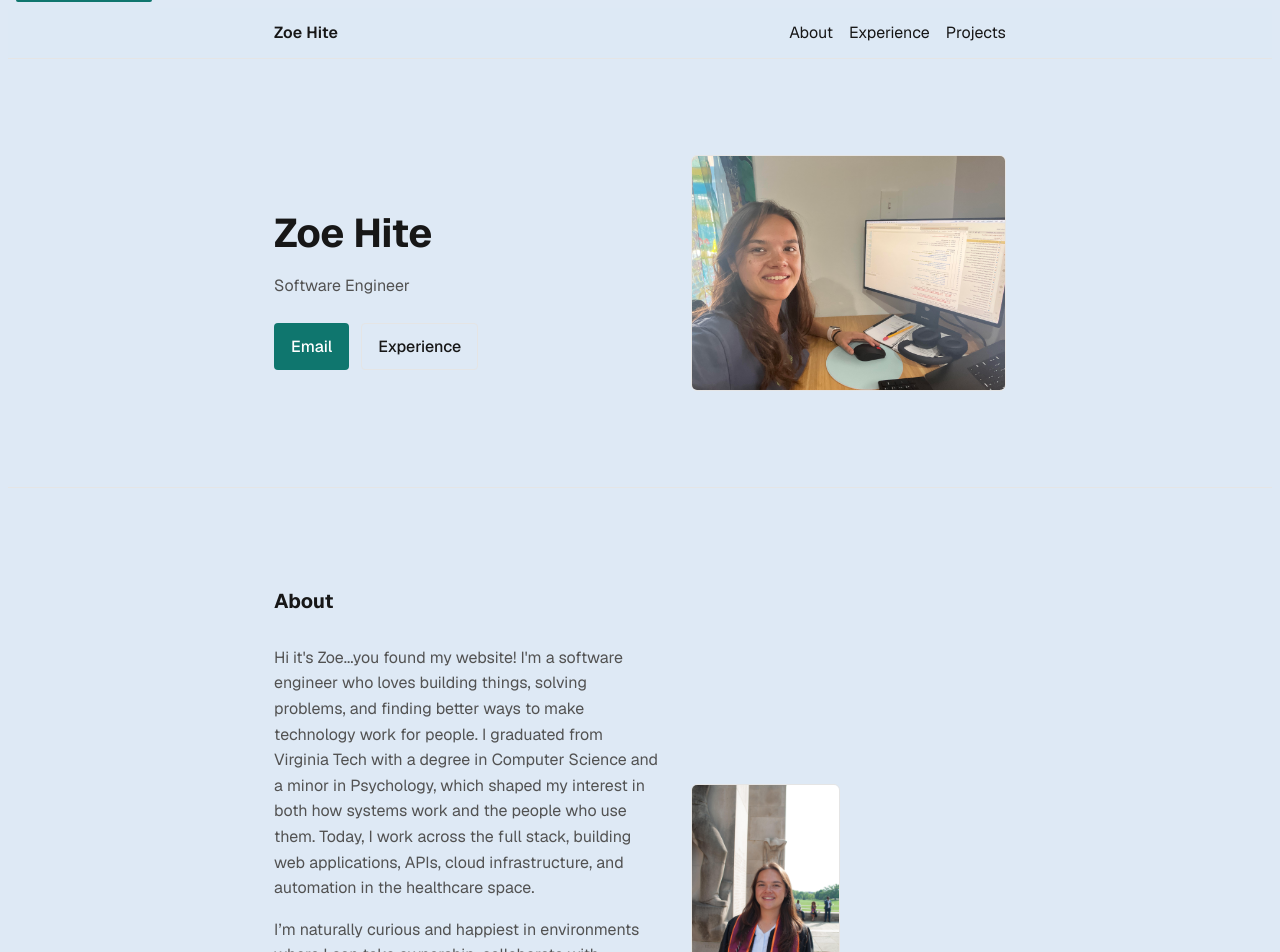
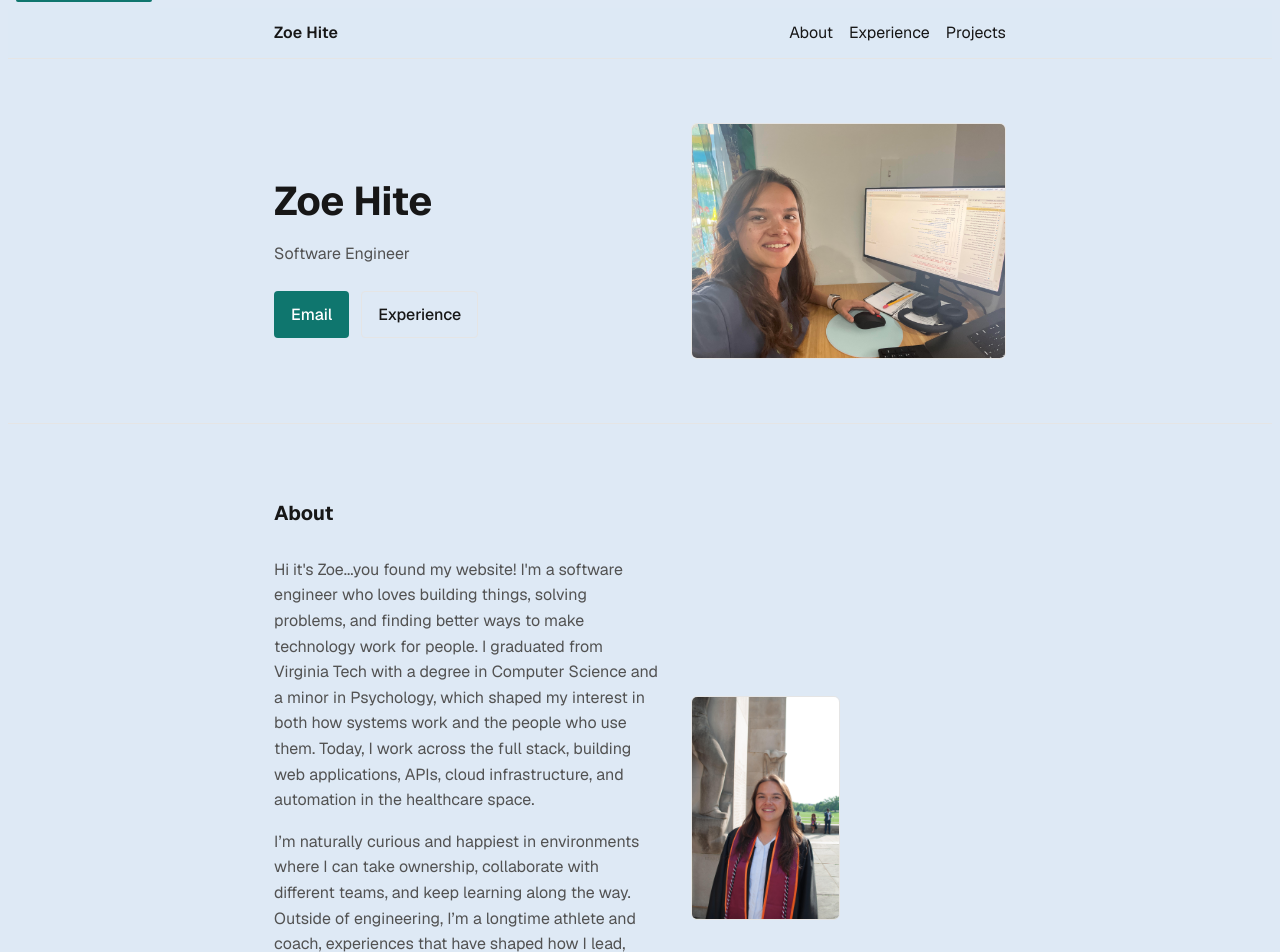
Before and after one commit to zoith722/zoe-hite-web-portfolio, a Next.js app: page / in a window 1280 px wide. Shown: the top 952 px of the page. Built offline with nearby package versions, Linux system fonts and the light colour scheme; no server answers; what @vercel/functions would draw is missing.

Commit message:
Tighten vertical spacing between sections
Co-Authored-By: Claude Sonnet 5 <noreply@anthropic.com>

```diff
--- a/app/globals.css
+++ b/app/globals.css
@@ -153,7 +153,7 @@ main {
 }
 
 .hero {
-  padding-block: clamp(48px, 8vw, 96px);
+  padding-block: clamp(32px, 5vw, 64px);
   border-bottom: var(--elevation-border);
 }
 .hero h1 {
@@ -202,7 +202,7 @@ main {
 }
 
 section.section {
-  padding-block: clamp(40px, 7vw, 80px);
+  padding-block: clamp(28px, 4.5vw, 56px);
 }
 section.section + section.section {
   border-top: var(--elevation-border);
```
